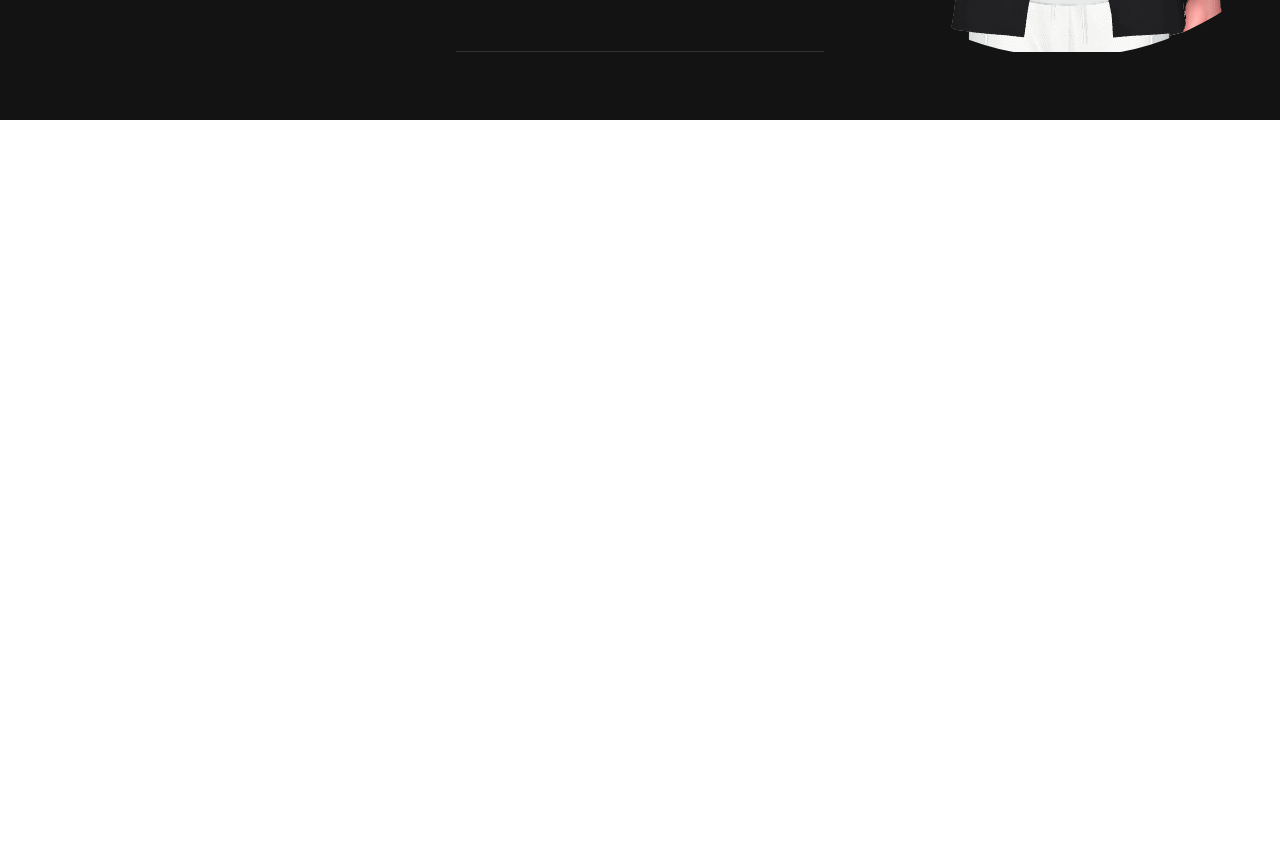
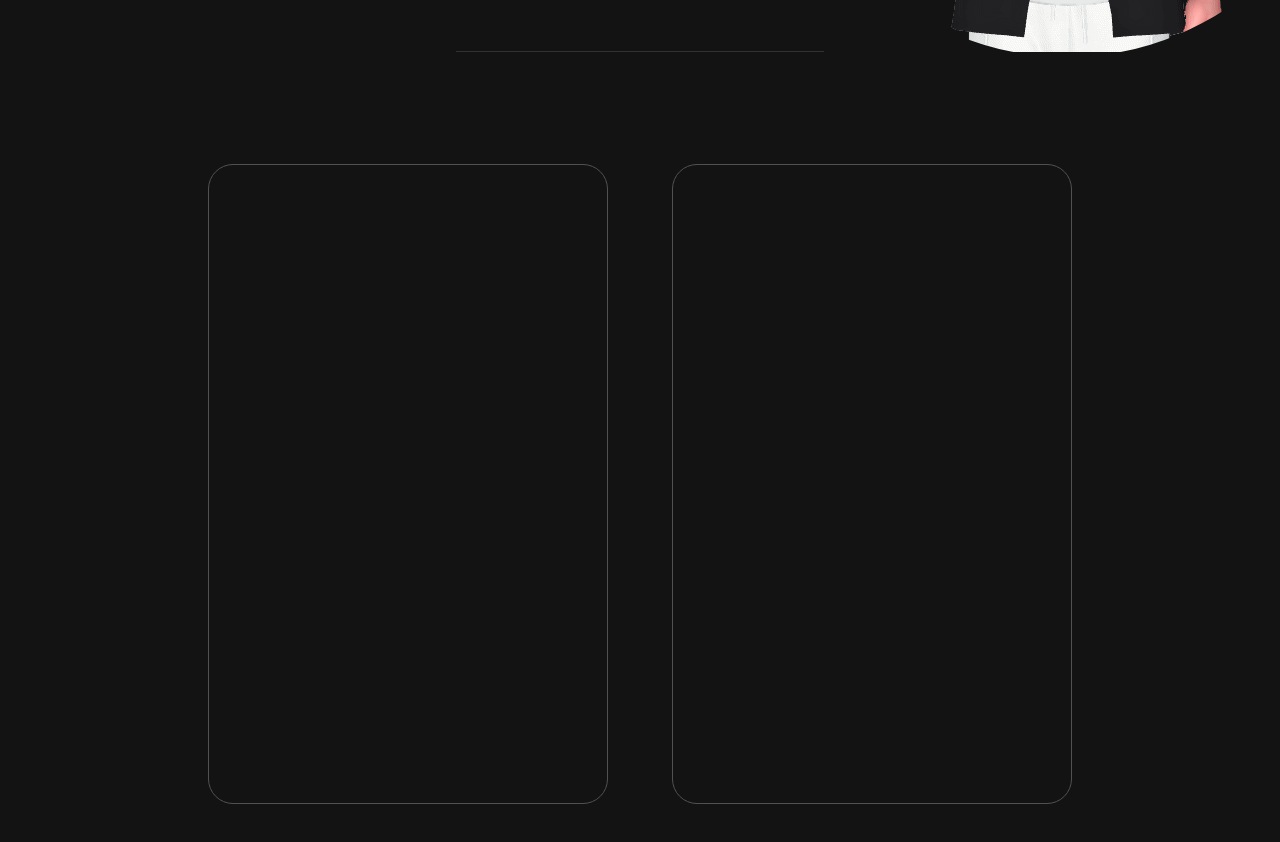
Before and after one commit to guibrbs/Portfolio-OLD, a React (Vite) app: page / in a window 1280 px wide. Shown: the part 680-1522 px from the top of the page. Before the commit the page ends 800 px from the top, so only its background shows below. Built offline with nearby package versions, Linux system fonts and the light colour scheme.

Commit message:
:rocket: Setting up projects

```diff
--- /dev/null
+++ b/src/components/Projects/index.tsx
@@ -0,0 +1,15 @@
+import React from "react";
+import './styles.css'
+
+export default function Projects() {
+    return(
+        <div className="container-projects">
+            <div className="projects">
+
+            </div>
+            <div className="projects">
+
+            </div>
+        </div>
+    )
+}
--- /dev/null
+++ b/src/components/Projects/styles.css
@@ -0,0 +1,14 @@
+.container-projects{
+    margin: 5rem 0 5rem 0;
+    display: flex;
+    justify-content: center;
+}
+
+.projects{
+    width: 25rem;
+    height: 40rem;
+    border: 1px solid var(--line-color);
+    border-radius: 25px;
+    margin: 2rem;
+    overflow: hidden;
+}
--- a/src/pages/Home.tsx
+++ b/src/pages/Home.tsx
@@ -1,6 +1,7 @@
 import React, { useState } from "react";
 import Header from "../components/Header";
 import ShowArea from "../components/ShowArea";
+import Projects from "../components/Projects";
 
 export default function Home({ mode }: { mode:any }){
     const [theme, setTheme] = useState(false)
@@ -12,6 +13,7 @@ export default function Home({ mode }: { mode:any }){
             {setModel()}
             <Header setProps={setTheme}/>
             <ShowArea props={theme}/>
+            <Projects />
         </>
     )
 }
```
